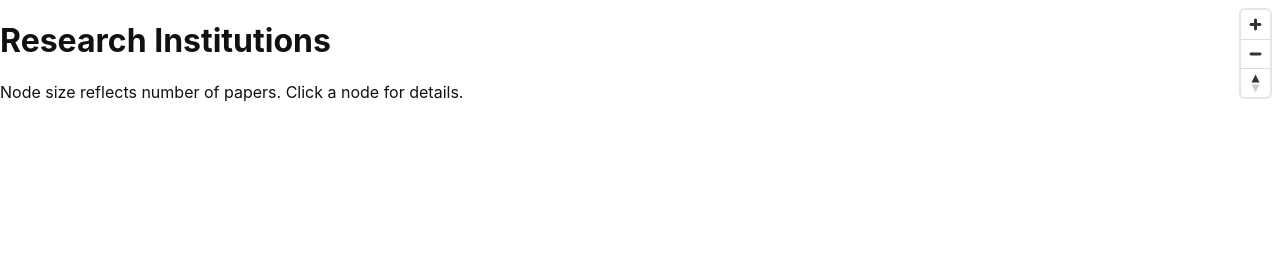
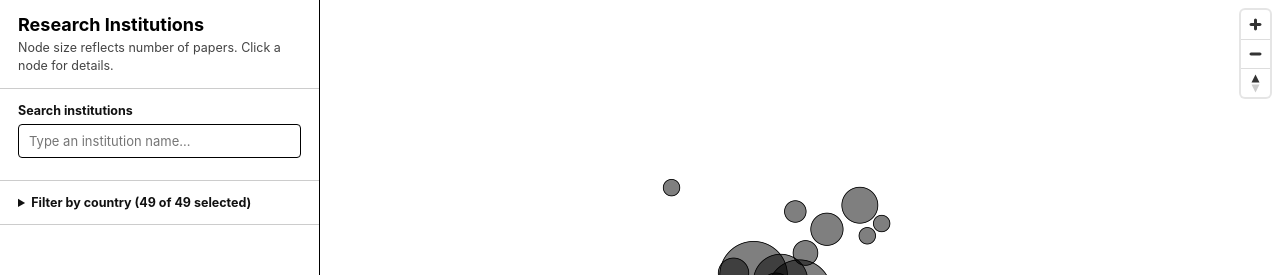
Before and after one commit to BOTMike-42/MAPv2, a plain HTML site: page index.html in a window 1280 px wide. Shown: the top 275 px of the page. Drawn offline with nearby package versions, Linux system fonts and the light colour scheme; no server answers.

Commit message:
Add sidebar with search and country filter

```diff
--- a/index.html
+++ b/index.html
@@ -16,10 +16,32 @@
 </head>
 <body>
 
-  <header id="header">
-    <h1>Research Institutions</h1>
-    <p>Node size reflects number of papers. Click a node for details.</p>
-  </header>
+  <!-- Left sidebar: title, institution search, and country filter -->
+  <aside id="sidebar">
+
+    <div class="sidebar-section">
+      <h1>Research Institutions</h1>
+      <p class="intro">Node size reflects number of papers. Click a node for details.</p>
+    </div>
+
+    <!-- Search box + list of matching institutions -->
+    <div class="sidebar-section">
+      <label for="search-input" class="sidebar-label">Search institutions</label>
+      <input id="search-input" type="search" placeholder="Type an institution name…" autocomplete="off" />
+      <ul id="search-results"></ul>
+    </div>
+
+    <!-- Extendable country list: click the title to open / close it -->
+    <details id="country-filter" class="sidebar-section">
+      <summary id="country-summary">Filter by country</summary>
+      <div class="filter-buttons">
+        <button id="select-all" type="button">Select all</button>
+        <button id="clear-all" type="button">Clear all</button>
+      </div>
+      <ul id="country-list"></ul>
+    </details>
+
+  </aside>
 
   <div id="map"></div>
 
```
